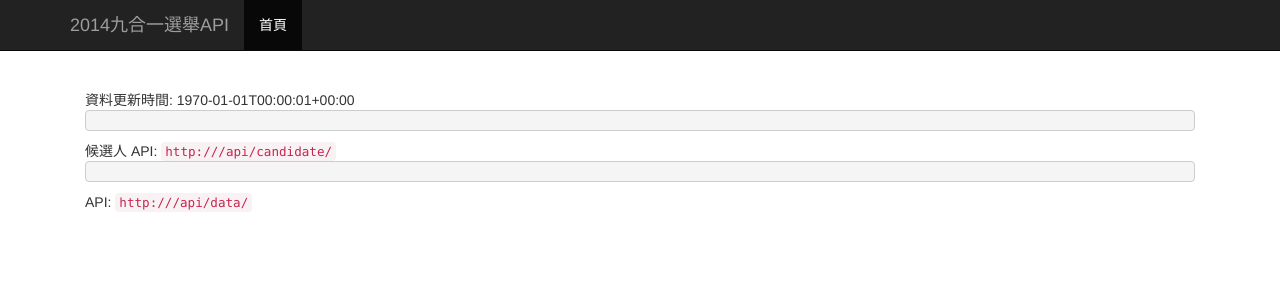
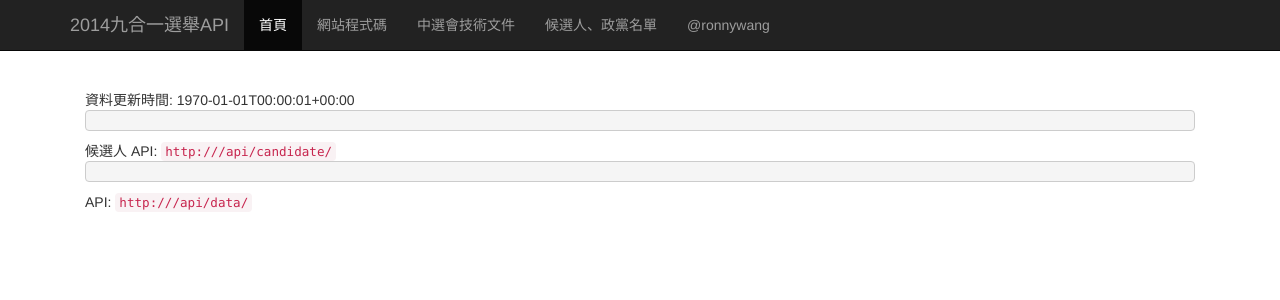
Before and after one commit to ronnywang/vote2014, a PHP site: template webdata/views/index/data.phtml in a window 1280 px wide. Shown: the top 300 px of the page. Run offline with PHP 8.4, Linux system fonts and the light colour scheme; the template is opened without the code that fills it, so the values that code supplies are empty; some libraries are stand-ins or nearby versions.

Commit message:
加上相關連結

```diff
--- a/webdata/views/common/header.phtml
+++ b/webdata/views/common/header.phtml
@@ -28,6 +28,10 @@ _gaq.push(['_trackPageview']);
         <div class="collapse navbar-collapse">
             <ul class="nav navbar-nav">
                 <li class="active"><a href="/">首頁</a></li>
+                <li><a href="https://github.com/ronnywang/vote2014">網站程式碼</a></li>
+                <li><a href="https://github.com/ronnywang/vote2014/tree/master/webdata/doc">中選會技術文件</a></li>
+                <li><a href="https://github.com/ronnywang/vote2014/tree/master/webdata/data">候選人、政黨名單</a></li>
+                <li><a href="https://ronny.tw/data">@ronnywang</a></li>
             </ul>
         </div><!--/.nav-collapse -->
     </div>
```
